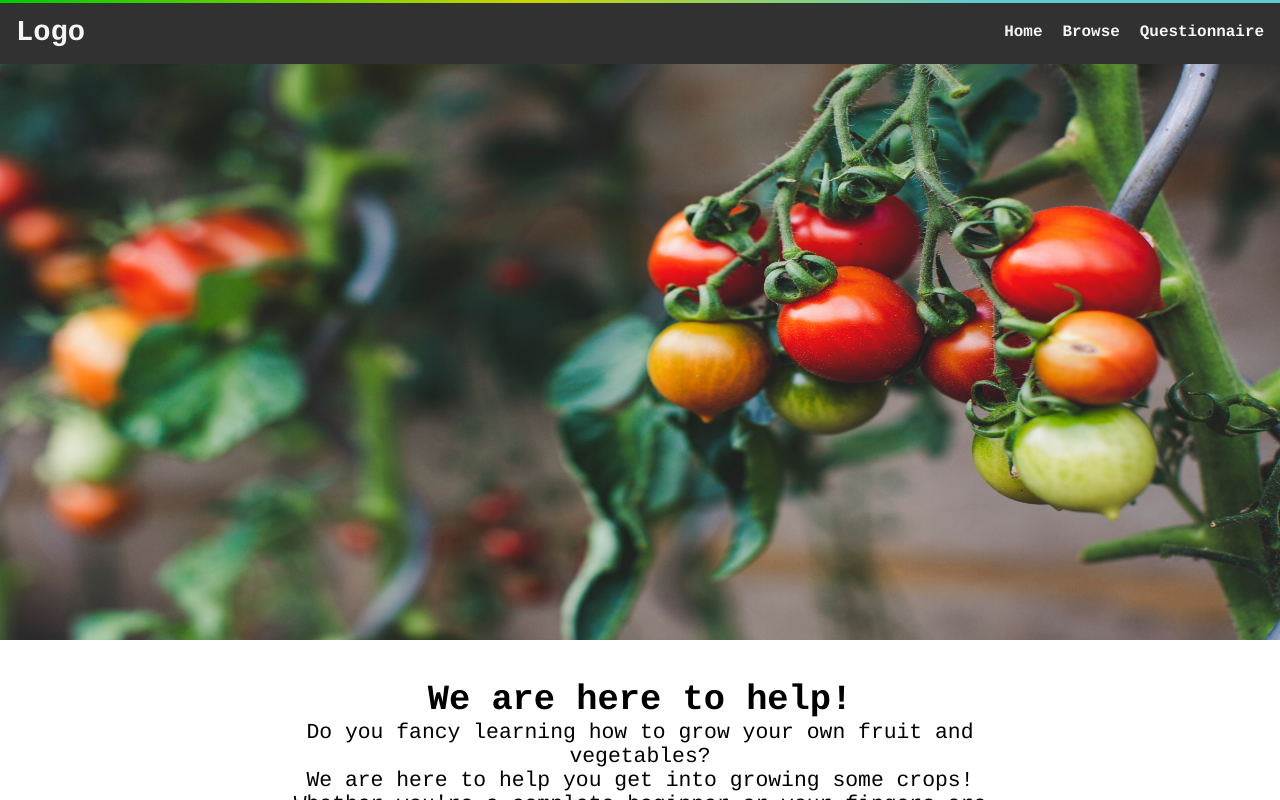
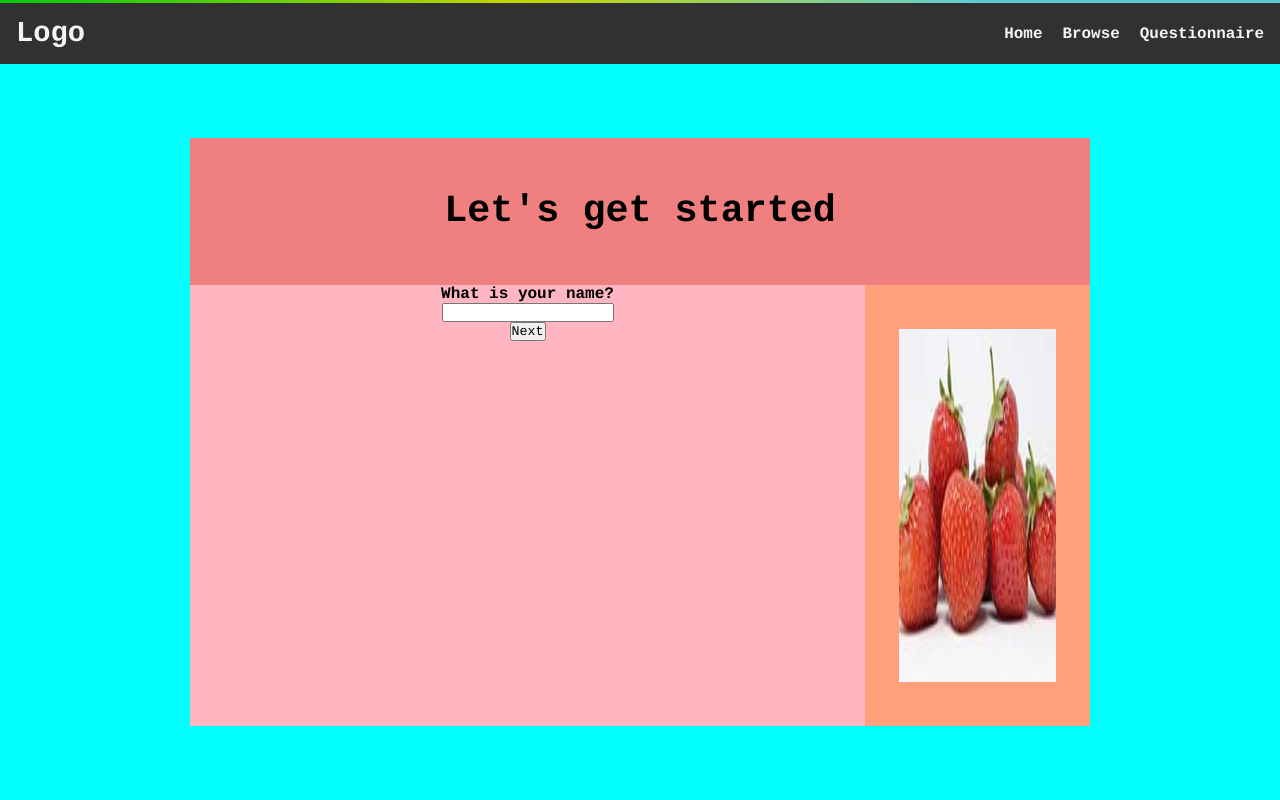
Before and after one commit to SchoolOfCode/w15_collaborative-react-project-fruit-veggie-grow-pro-team-i, a React (Create React App) app in the folder veggie_fruit_growpros/: page / in a window 1280 px wide. Shown: the top 800 px of the page. Built offline with nearby package versions, Linux system fonts and the light colour scheme.

Commit message:
Questionnaire functionality progress

```diff
--- a/veggie_fruit_growpros/src/App.js
+++ b/veggie_fruit_growpros/src/App.js
@@ -9,7 +9,7 @@ import {useState} from "react"
 
 function App() {
 
-  const [changePage, setChangePage] = useState("browsepage");
+  const [changePage, setChangePage] = useState("questionnaire");
 
 function changePageFunction(pagestring) {
   setChangePage(pagestring)
--- a/veggie_fruit_growpros/src/components/NavigationBar/Navbar.css
+++ b/veggie_fruit_growpros/src/components/NavigationBar/Navbar.css
@@ -1,8 +1,8 @@
 .NavbarItems {
-    position: fixed;
+    position: relative;
     background-color: rgb(49, 49, 49);
     width: 100%;
-    height: 8vh;
+    height: 7.6vh;
     display: flex;
     justify-content: center;
     justify-content: space-between;
@@ -12,7 +12,7 @@
 }
 
 .color-border{
-    position: fixed;
+    position: relative;
     vertical-align: top;
     height: 0.4vh;
     width: 100%;
--- /dev/null
+++ b/veggie_fruit_growpros/src/components/Questionnaire/Input/Input.js
@@ -0,0 +1,19 @@
+const Input = () => {
+    // Changing display of select element
+    let variable = "none";
+
+    return (
+        <div>
+            <h4>{"What is your name?"}</h4>
+            <input type={"text"}></input>
+            <select style={{display: variable}}>
+                <option value="optionOne">Option 1</option>
+                <option value="optionTwo">Option 2</option>
+                <option value="optionThree">Option 3</option>
+                <option value="optionFour">Option 4</option>
+            </select>
+        </div>
+     );
+}
+
+export default Input;
--- a/veggie_fruit_growpros/src/components/Questionnaire/Questionnaire.js
+++ b/veggie_fruit_growpros/src/components/Questionnaire/Questionnaire.js
@@ -1,8 +1,86 @@
-
+import "./questionnaire.css";
+import Input from "./Input/Input.js";
+import QImage from "../images/strawberries.jpg";
+import { useState } from "react";
 
 const Questionnaire = ({changePage}) => {
+
+    const userProfile = {
+        name : "",
+        indoors: false,
+        space: 0,
+        experience: 0,
+        time: 0
+    };
+
+    const [QNumber, setQNumber] = useState(
+        [
+            {
+                id: 0,
+                header: "Let's get started",
+                questionOne: "What's your name?",
+                questionTwo: "",
+                image: "",
+                buttonOne: "",
+                buttonTwo: "Next"
+            },
+            {
+                id: 1,
+                header: "Describe your growing space",
+                questionOne: "Will you be growing indoors or outdoors?",
+                questionTwo: "Which best describes your space?",
+                image: "",
+                buttonOne: "Back",
+                buttonTwo: "Next"
+            },
+            {
+                id: 2,
+                header: "Describe your current situation",
+                questionOne: "What's your level of experience?",
+                questionTwo: "How much time could you spare each week?",
+                image: "",
+                buttonOne: "Back",
+                buttonTwo: "Submit"
+            },
+            {
+                id: 3,
+                header: "Here's what we recommend for you",
+                questionOne: "",
+                questionTwo: "",
+                image: "",
+                buttonOne: "",
+                buttonTwo: ""
+            }
+        ]
+    );
+
+    let [i, setI] = useState(0);
+
+    function changePageAndObject(){
+        setI(i = i + 1);
+        console.log(i);
+        if(i > 2){
+            setI(0);
+        }
+    }
+
     return changePage === "questionnaire" ? (
-    <h1>hello im the questionnaire</h1>
+    <div className="QPage">
+        <main className="QMain">
+            <header className="QHeader">
+                <h2>{QNumber[i].header}</h2>
+            </header>
+            <section className="QBody">
+                <section className="QInputContainer">
+                    <Input />
+                    <button onClick={() => {changePageAndObject()}}>Next</button>
+                </section>
+                <section className="QImage">
+                    <img src={QImage}></img>
+                </section>
+            </section>
+        </main>
+    </div>
 
      ) : <></>;
 }
--- /dev/null
+++ b/veggie_fruit_growpros/src/components/Questionnaire/questionnaire.css
@@ -0,0 +1,48 @@
+.QPage {
+    display: flex;
+    flex-direction: column;
+    justify-content: center;
+    align-items: center;
+    height: 92vh;
+    width: 100vw;
+    background-color: aqua;
+}
+.QMain {
+    /* this is the main container for the questionnaire */
+    height: 80%;
+    width: 90%;
+    max-height: 600px;
+    max-width: 900px;
+    background-color: antiquewhite;
+}
+.QHeader {
+    display: flex;
+    flex-direction: row;
+    justify-content: center;
+    align-items: center;
+    height: 25%;
+    font-size: 1.6rem;
+    background-color: lightcoral;
+}
+.QBody {
+    display: flex;
+    height: 100%;
+    width: 100%;
+}
+.QInputContainer {
+    height: 75%;
+    width: 75%;
+    background-color: lightpink;
+}
+.QImage {
+    display: flex;
+    justify-content: center;
+    align-items: center;
+    width: 25%;
+    height: 75%;
+    background-color: lightsalmon;
+}
+.QImage img {
+    height: 80%;
+    width: 70%;
+}
```
